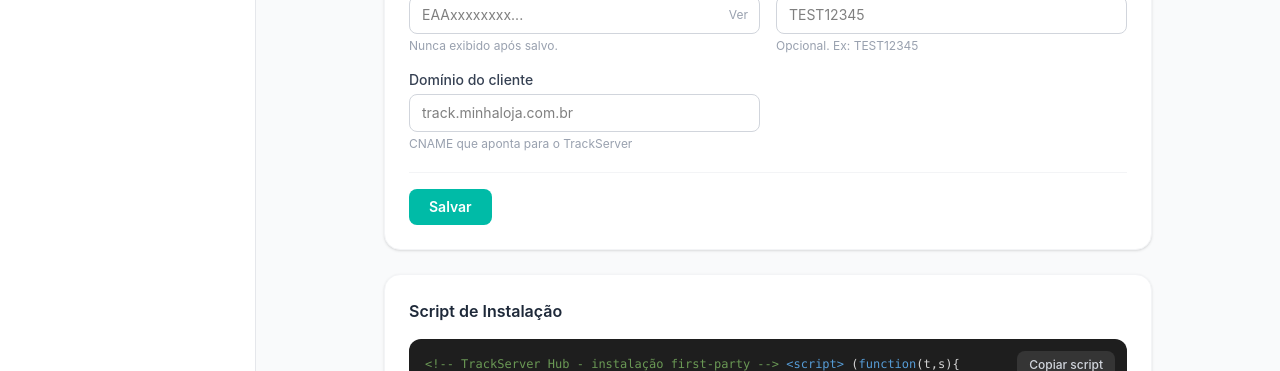
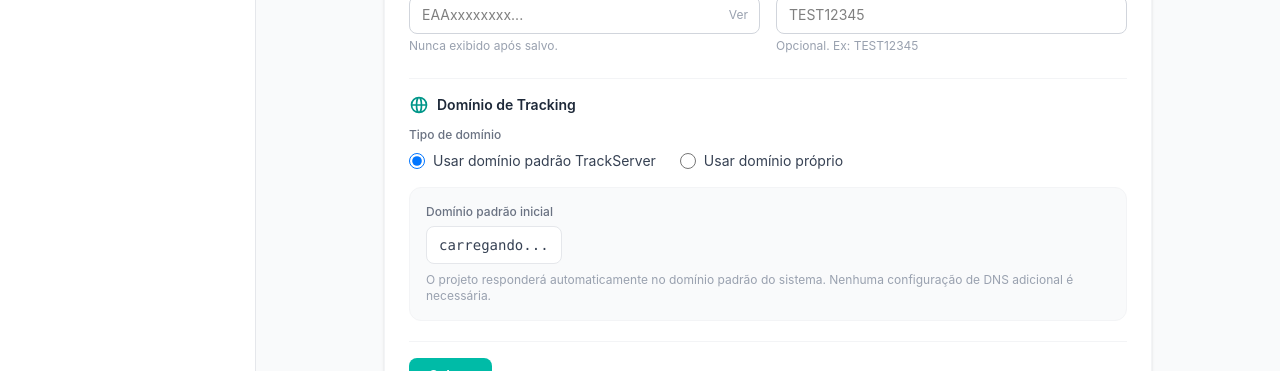
Before and after one commit to WorkiDigital/servidor-api, a React (Vite) app in the folder hub/: page /hub/projects/1/config in a window 1280 px wide. Shown: the part 339-710 px from the top of the page. Built offline with nearby package versions, Linux system fonts and the light colour scheme; no server answers; sample sign-in values are in the browser's storage.

Commit message:
feat: implement radio button toggle for domain selection with default domain preview

```diff
--- a/hub/src/pages/ProjectConfig.tsx
+++ b/hub/src/pages/ProjectConfig.tsx
@@ -33,6 +33,7 @@ export function ProjectConfig() {
   const [accessToken, setAccessToken] = useState('');
   const [testEventCode, setTestEventCode] = useState('');
   const [domain, setDomain] = useState('');
+  const [domainType, setDomainType] = useState<'default' | 'custom'>('default');
   const [saved, setSaved] = useState(false);
 
   useEffect(() => {
@@ -41,7 +42,8 @@ export function ProjectConfig() {
       setDatasetId(project.datasetId || project.pixelId || '');
       setApiVersion(project.apiVersion || 'v22.0');
       setTestEventCode(project.testEventCode || '');
-      setDomain(project.domain || '');
+      setDomain(project.customDomain || '');
+      setDomainType(project.customDomain ? 'custom' : 'default');
     }
   }, [project]);
 
@@ -52,7 +54,7 @@ export function ProjectConfig() {
       apiVersion,
       accessToken: accessToken || undefined,
       testEventCode: testEventCode || undefined,
-      domain: domain || undefined,
+      domain: domainType === 'default' ? '' : (domain || undefined),
     }),
     onSuccess: () => {
       qc.invalidateQueries({ queryKey: ['project', id] });
@@ -134,14 +136,66 @@ export function ProjectConfig() {
               />
             </FormField>
 
-            <FormField label="Domínio do cliente" hint="CNAME que aponta para o TrackServer">
+            <div className="col-span-1 sm:col-span-2 border-t border-gray-100 pt-4 mt-2">
+              <div className="flex items-center gap-2 mb-3">
+                <svg className="w-5 h-5 text-teal-600" fill="none" stroke="currentColor" viewBox="0 0 24 24" xmlns="http://www.w3.org/2000/svg">
+                  <path strokeLinecap="round" strokeLinejoin="round" strokeWidth="2" d="M21 12a9 9 0 01-9 9m9-9a9 9 0 00-9-9m9 9H3m9 9a9 9 0 01-9-9m9 9c1.657 0 3-4.03 3-9s-1.343-9-3-9m0 18c-1.657 0-3-4.03-3-9s1.343-9 3-9m-9 9a9 9 0 019-9"></path>
+                </svg>
+                <h3 className="text-sm font-semibold text-gray-800">Domínio de Tracking</h3>
+              </div>
+
+              <div className="space-y-4">
+                <div>
+                  <label className="text-xs font-medium text-gray-500 block mb-2">Tipo de domínio</label>
+                  <div className="flex flex-col sm:flex-row gap-3 sm:gap-6">
+                    <label className="flex items-center gap-2 text-sm text-gray-700 cursor-pointer">
+                      <input
+                        type="radio"
+                        name="domainType"
+                        value="default"
+                        checked={domainType === 'default'}
+                        onChange={() => setDomainType('default')}
+                        className="w-4 h-4 text-teal-600 border-gray-300 focus:ring-teal-500"
+                      />
+                      Usar domínio padrão TrackServer
+                    </label>
+                    <label className="flex items-center gap-2 text-sm text-gray-700 cursor-pointer">
+                      <input
+                        type="radio"
+                        name="domainType"
+                        value="custom"
+                        checked={domainType === 'custom'}
+                        onChange={() => setDomainType('custom')}
+                        className="w-4 h-4 text-teal-600 border-gray-300 focus:ring-teal-500"
+                      />
+                      Usar domínio próprio
+                    </label>
+                  </div>
+                </div>
+
+                {domainType === 'default' ? (
+                  <div className="bg-gray-50 p-4 rounded-xl border border-gray-100">
+                    <label className="text-xs font-medium text-gray-500 block mb-1.5">Domínio padrão inicial</label>
+                    <div className="text-sm font-mono text-gray-700 select-all bg-white px-3 py-2 rounded-lg border border-gray-200 inline-block">
+                      {project?.defaultDomain || 'carregando...'}
+                    </div>
+                    <p className="text-xs text-gray-400 mt-2">
+                      O projeto responderá automaticamente no domínio padrão do sistema. Nenhuma configuração de DNS adicional é necessária.
+                    </p>
+                  </div>
+                ) : (
+                  <div className="space-y-3">
+                    <FormField label="Domínio próprio do cliente" hint="Ex: track.nomedacliente.com.br. Aponte um registro CNAME para o alvo indicado abaixo">
                       <Input
                         value={domain}
                         onChange={(e) => setDomain(e.target.value)}
                         placeholder="track.minhaloja.com.br"
-                className="col-span-2"
                       />
                     </FormField>
+                  </div>
+                )}
+              </div>
+            </div>
           </div>
 
           <div className="flex items-center gap-4 mt-5 pt-4 border-t border-gray-100">
--- a/hub/src/types/index.ts
+++ b/hub/src/types/index.ts
@@ -2,6 +2,9 @@ export interface Project {
   id: string;
   name: string;
   domain: string;
+  customDomain?: string;
+  defaultDomain?: string;
+  subdomain?: string;
   pixelId: string;
   datasetId?: string;
   apiVersion: string;
```
Also changed, not shown: 1 other file (tests, documents, lock files or other folders). Lines whose indentation alone changed are shown as unchanged.
